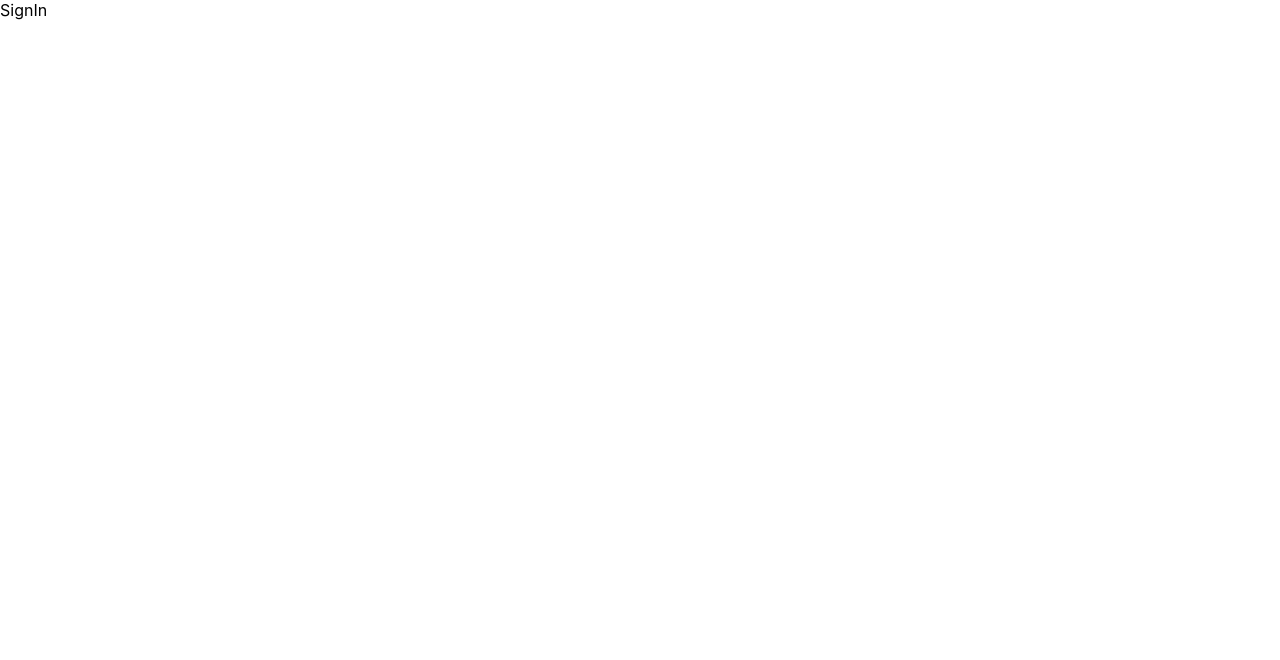
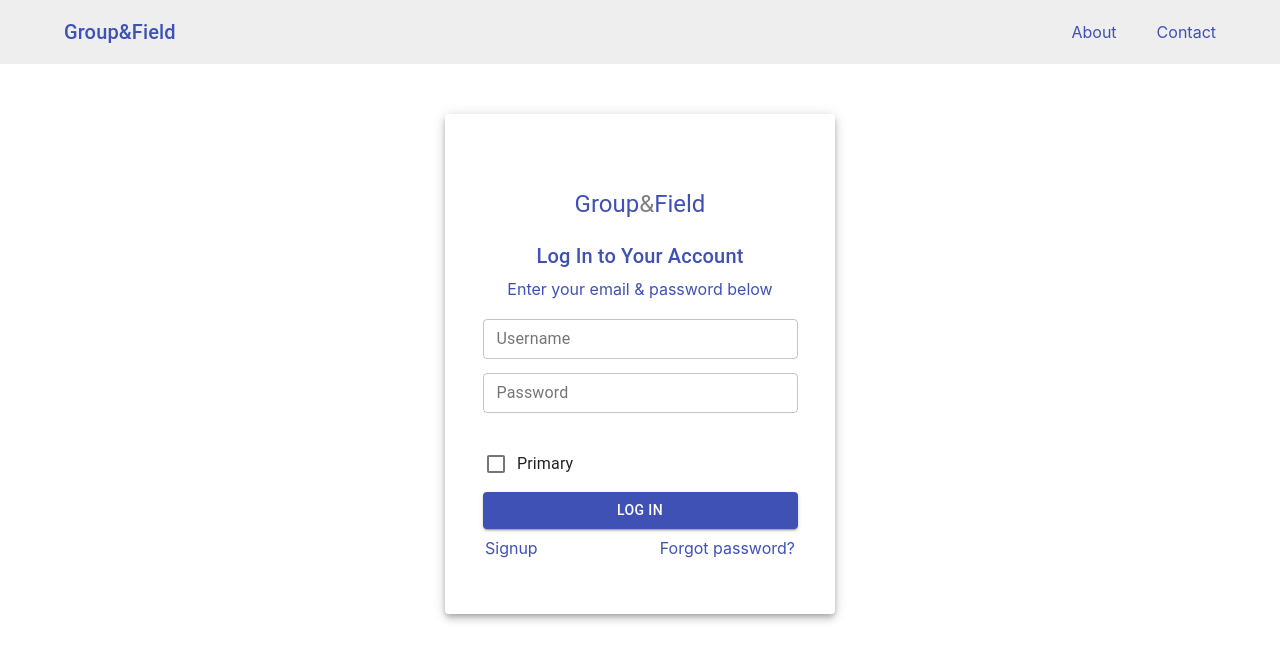
Before and after one commit to omgodham/group-field-frontend, a React (Create React App) app: page /signin in a window 1280 px wide. Shown: the top 660 px of the page. Built offline with nearby package versions, Linux system fonts and the light colour scheme.

Commit message:
Created signin & signout

```diff
--- a/package.json
+++ b/package.json
@@ -8,6 +8,7 @@
     "@testing-library/jest-dom": "^5.14.1",
     "@testing-library/react": "^11.2.7",
     "@testing-library/user-event": "^12.8.3",
+    "axios": "^0.21.4",
     "dotenv": "^10.0.0",
     "react": "^17.0.2",
     "react-dom": "^17.0.2",
--- /dev/null
+++ b/src/axios.js
@@ -0,0 +1,10 @@
+import axios from 'axios';
+
+var axiosInstance = axios.create({
+  baseURL: 'http://localhost:3000/',
+  /* other custom settings */
+});
+
+export default axiosInstance;
+
+// module.exports = axiosInstance;
--- a/src/components/App.js
+++ b/src/components/App.js
@@ -4,7 +4,7 @@ import './App.css';
 function App() {
   return (
     <div className="App">
-      APp
+      App
     </div>
   );
 }
--- /dev/null
+++ b/src/components/Topbar.js
@@ -0,0 +1,45 @@
+import React from 'react'
+import Toolbar from '@material-ui/core/Toolbar'
+import Typography from '@material-ui/core/Typography'
+import { makeStyles } from '@material-ui/core/styles';
+
+
+const useStyles = makeStyles(theme => ({
+    root: {
+      flexGrow: 1,
+      background: '#eeeeee',
+    },
+    Toolbar: {
+
+    },
+    menuButton: {
+      marginRight: theme.spacing(2)
+    },
+    title: {
+      flexGrow: 1,
+      marginLeft: theme.spacing(5),
+    },
+    topbarChild: {
+      marginRight: theme.spacing(5)
+    }
+}));
+
+export default function Topbar() {
+
+    const classes = useStyles();
+
+
+    return (
+        <div className={classes.root}>
+            <Toolbar className={classes.Toolbar}>
+                <Typography variant="h6" color='primary' className={classes.title}>
+                    Group&Field
+                </Typography>
+                <Typography variant="p" color='primary' className={classes.topbarChild}>
+                    About
+                </Typography>
+                <Typography variant="p" color='primary' className={classes.topbarChild}>Contact</Typography>
+            </Toolbar>
+        </div>
+    )
+}
--- /dev/null
+++ b/src/components/signin/Form.js
@@ -0,0 +1,94 @@
+import React from 'react'
+import {Grid,Paper,Button,Link} from '@material-ui/core';
+import Typography from '@material-ui/core/Typography'
+import TextField from '@material-ui/core/TextField';
+import FormControlLabel from '@material-ui/core/FormControlLabel';
+import Checkbox from '@material-ui/core/Checkbox';
+import { makeStyles,useTheme} from '@material-ui/core/styles';
+import { useRef } from 'react';
+import axios from '../../axios';
+
+const useStyles = makeStyles(theme =>({
+    root: {
+        height: '50vh',
+        width: 350,
+        padding: ('50px 20px'),
+        margin: '50px auto'
+    },
+    grid: {
+        margin: 'auto'
+    },
+    tab: {
+        margin: '7px auto',
+        width: '90%'
+    },
+    typoGraphy: {
+        color: 'primary',
+        marginBottom: '7px'
+    },
+    linkCont: {
+        display: 'flex',
+        justifyContent: 'space-between',
+        padding: ('2px 20px'),
+    }
+}))
+
+export default function Form() {
+
+    const classes = useStyles();
+    const userRef = useRef();
+    const passRef = useRef();
+
+    const handleSubmit = async(e) =>{
+        e.preventDefault();
+        try{
+            const res = await axios.post('/signin',{
+                username: userRef.current.value,
+                password: passRef.current.value
+            })
+            alert(res);
+        }catch(error){
+            alert('something went wrong.')
+        }
+    }
+
+    return (
+        <Grid height='100vh'>
+            <Paper elevation='5' justify='center' style={{display: 'flex'}} className={classes.root}>
+                <Grid align='center'  className={classes.grid}>
+                <form  onSubmit={handleSubmit}>
+                    <Typography color='primary'  variant='h5' className={classes.typoGraphy} style={{margin: '20px'}}>Group<span style={{color: 'gray'}}>&</span>Field</Typography>
+
+                    <Typography color='primary' variant='h6' className={classes.typoGraphy}>Log In to Your Account</Typography>
+
+                    <Typography color='primary' variant='p' className={classes.typoGraphy} style={{marginBottom: '20px'}}>Enter your email & password below</Typography>
+
+                    <TextField id="outlined-basic" label="Username" ref={userRef} variant="outlined" size='small'  className={classes.tab} style={{marginTop: '20px'}}/>
+
+                    <TextField id="outlined-basic" label="Password" ref={passRef} variant="outlined" size='small' type='password' className={classes.tab} style={{marginBottom: '30px'}}/>
+
+                    <FormControlLabel
+                        control={
+                        <Checkbox
+                            // checked={state.checkedB}
+                            // onChange={handleChange}
+                            name="checkedB"
+                            color="primary"
+                        />
+                        }
+                        label="Primary"
+                        style={{display: 'flex',marginLeft: '10px'}}
+                    />
+                    <Button variant="contained" color="primary" type='submit' className={classes.tab}>Log in</Button>
+
+                    <div className={classes.linkCont}>
+                        <Typography variant='p' style={{}}><Link href="#">Signup</Link></Typography>
+                        <Typography variant='p' ><Link href="#">Forgot password?</Link></Typography>
+                    </div>
+
+                </form>
+                </Grid>
+            </Paper>
+        </Grid>
+    )
+}
--- /dev/null
+++ b/src/components/signup/Form.js
@@ -0,0 +1,85 @@
+import React from 'react'
+import {Grid,Paper,Button,Link} from '@material-ui/core';
+import Typography from '@material-ui/core/Typography'
+import TextField from '@material-ui/core/TextField';
+import FormControlLabel from '@material-ui/core/FormControlLabel';
+import Checkbox from '@material-ui/core/Checkbox';
+import { makeStyles,useTheme} from '@material-ui/core/styles';
+import { useRef } from 'react';
+import axios from '../../axios';
+
+const useStyles = makeStyles(theme =>({
+    root: {
+        height: '60vh',
+        width: 350,
+        padding: ('50px 20px'),
+        margin: '50px auto'
+    },
+    grid: {
+        margin: 'auto'
+    },
+    tab: {
+        margin: '7px auto',
+        width: '90%'
+    },
+    typoGraphy: {
+        color: 'primary',
+        marginBottom: '7px'
+    },
+    linkCont: {
+        display: 'flex',
+        justifyContent: 'space-between',
+        padding: ('2px 20px'),
+    }
+}))
+
+export default function Form() {
+
+    const classes = useStyles();
+    const userRef = useRef();
+    const passRef = useRef();
+    const emailRef = useRef();
+
+    const handleSubmit = async(e) =>{
+        e.preventDefault();
+        try{
+            const res = await axios.post('/signin',{
+                username: userRef.current.value,
+                password: passRef.current.value,
+                email: emailRef.current.value
+            })
+            alert(res);
+        }catch(error){
+            alert('something went wrong.')
+        }
+    }
+
+    return (
+        <Grid height='100vh'>
+            <Paper elevation='5' justify='center' style={{display: 'flex'}} className={classes.root}>
+                <Grid align='center'  className={classes.grid}>
+                <form  onSubmit={handleSubmit}>
+                    <Typography color='primary'  variant='h5' className={classes.typoGraphy} style={{margin: '20px'}}>Group<span style={{color: 'gray'}}>&</span>Field</Typography>
+
+                    <Typography color='primary' variant='h6' className={classes.typoGraphy}>Create Your Account</Typography>
+
+                    <Typography color='primary' variant='p' className={classes.typoGraphy} style={{marginBottom: '20px'}}>Enter your username, email & password below</Typography>
+
+                    <TextField id="outlined-basic" label="Username" ref={userRef} variant="outlined" size='small'  className={classes.tab} style={{marginTop: '30px'}}/>
+
+                    <TextField id="outlined-basic" label="Email" type='email' ref={emailRef} variant="outlined" size='small'  className={classes.tab}/>
+
+                    <TextField id="outlined-basic" label="Password" type='password' ref={passRef} variant="outlined" size='small' type='password' className={classes.tab} style={{marginBottom: '30px'}}/>
+
+                    <Button variant="contained" color="primary" type='submit' className={classes.tab}>Log in</Button>
+
+                    <div className={classes.linkCont}>
+                        <Typography variant='p' style={{}}><Link href="#">Already Have Account?</Link></Typography>
+                    </div>
+
+                </form>
+                </Grid>
+            </Paper>
+        </Grid>
+    )
+}
--- a/src/pages/SignIn.js
+++ b/src/pages/SignIn.js
@@ -1,10 +1,20 @@
 import React from 'react'
+import Form from '../components/signin/Form';
+import Topbar from '../components/Topbar';
+
+// import { Divider, Grid, useMediaQuery } from '@material-ui/core';
+
+
+
+
 
 function SignIn() {
+
     return (
-        <div>
-            SignIn
-        </div>
+        <>
+        <Topbar />
+        <Form />
+        </>
     )
 }
 
--- a/src/pages/SignUp.js
+++ b/src/pages/SignUp.js
@@ -1,11 +1,14 @@
 import React from 'react'
+import Form from '../components/signup/Form';
+import Topbar from '../components/Topbar';
 
 function SignUp() {
     return (
-        <div>
-            SignUp
-        </div>
+        <>
+        <Topbar />
+        <Form />
+        </>
     )
 }
 
-export default SignUp
+export default SignUp;
```
Also changed, not shown: 1 other file (tests, documents, lock files or other folders).
